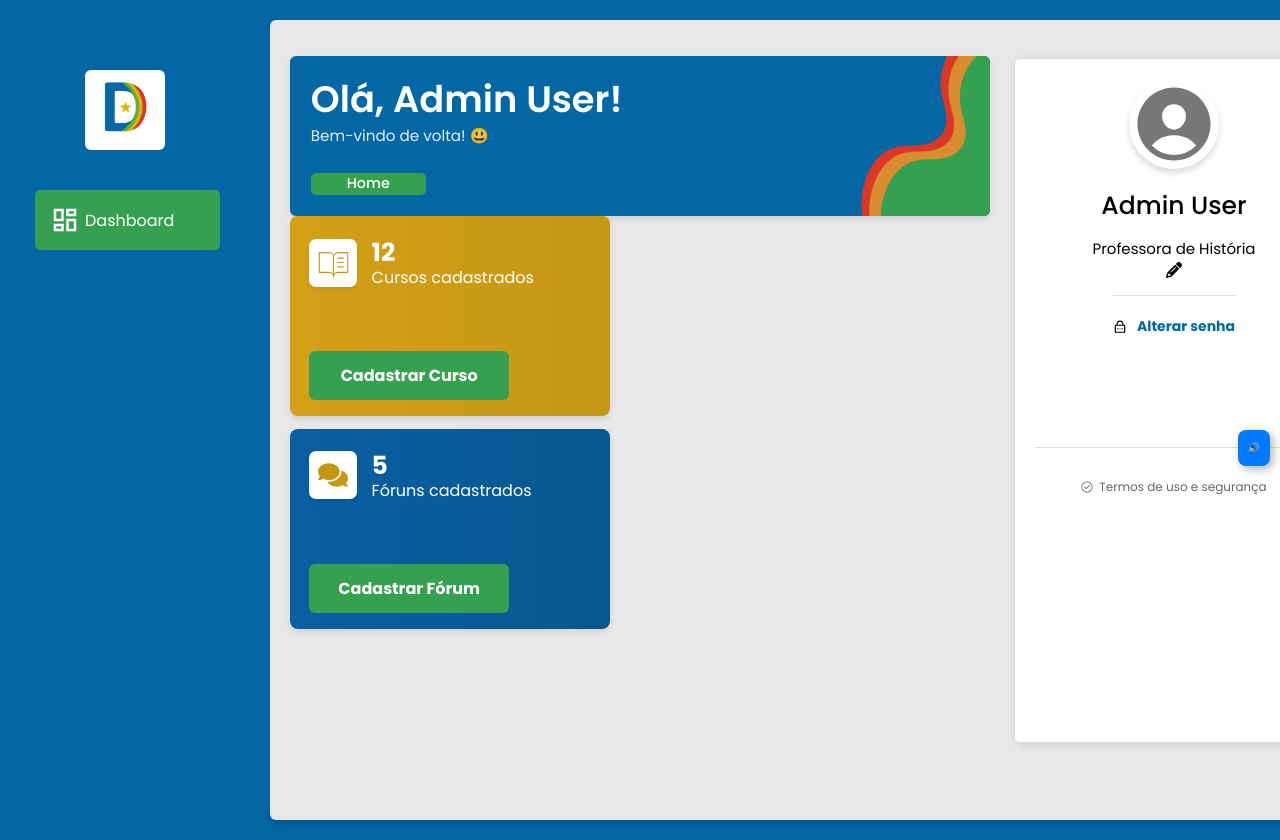
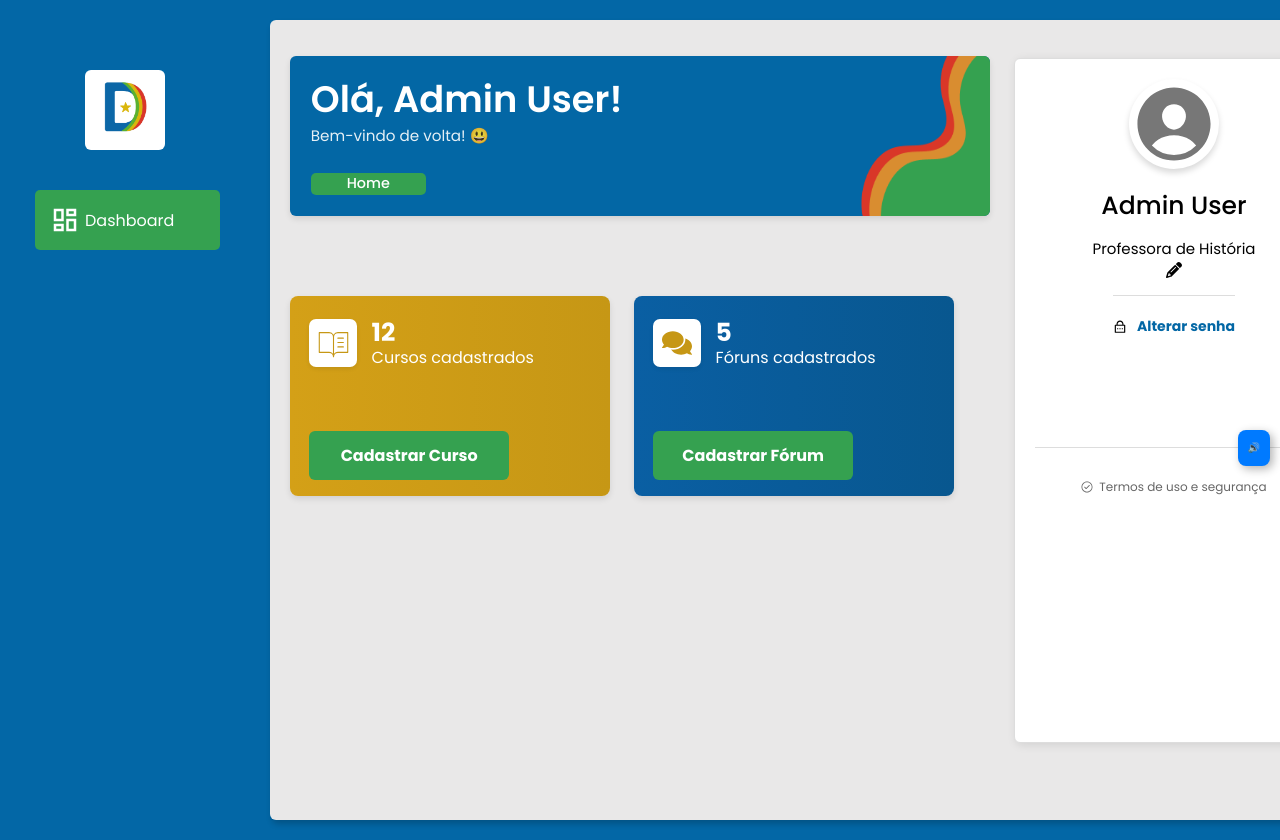
Before and after one commit to MiTabosa/Projeto-Desbrave, a React (Vite) app: page /dashboardAdmin in a window 1280 px wide. Built offline with nearby package versions, Linux system fonts and the light colour scheme.

Commit message:
Alteração cards admin

```diff
--- a/src/pages/DashboardAdmin/DashboardAdmin.css
+++ b/src/pages/DashboardAdmin/DashboardAdmin.css
@@ -86,11 +86,12 @@
 }
 
 .admin-info-cards {
-  display: grid;
-  grid-template-columns: repeat(auto-fit, minmax(280px, 1fr));
-  gap: 0.8rem;
-  margin-bottom: 2rem;
-  width: 60%;
+  /* display: grid;
+  grid-template-columns: repeat(auto-fit, minmax(280px, 1fr)); */
+  display: flex;
+  gap: 1.5rem;
+  margin-top: 5rem;
+  width: 100%;
 }
 
 
```
